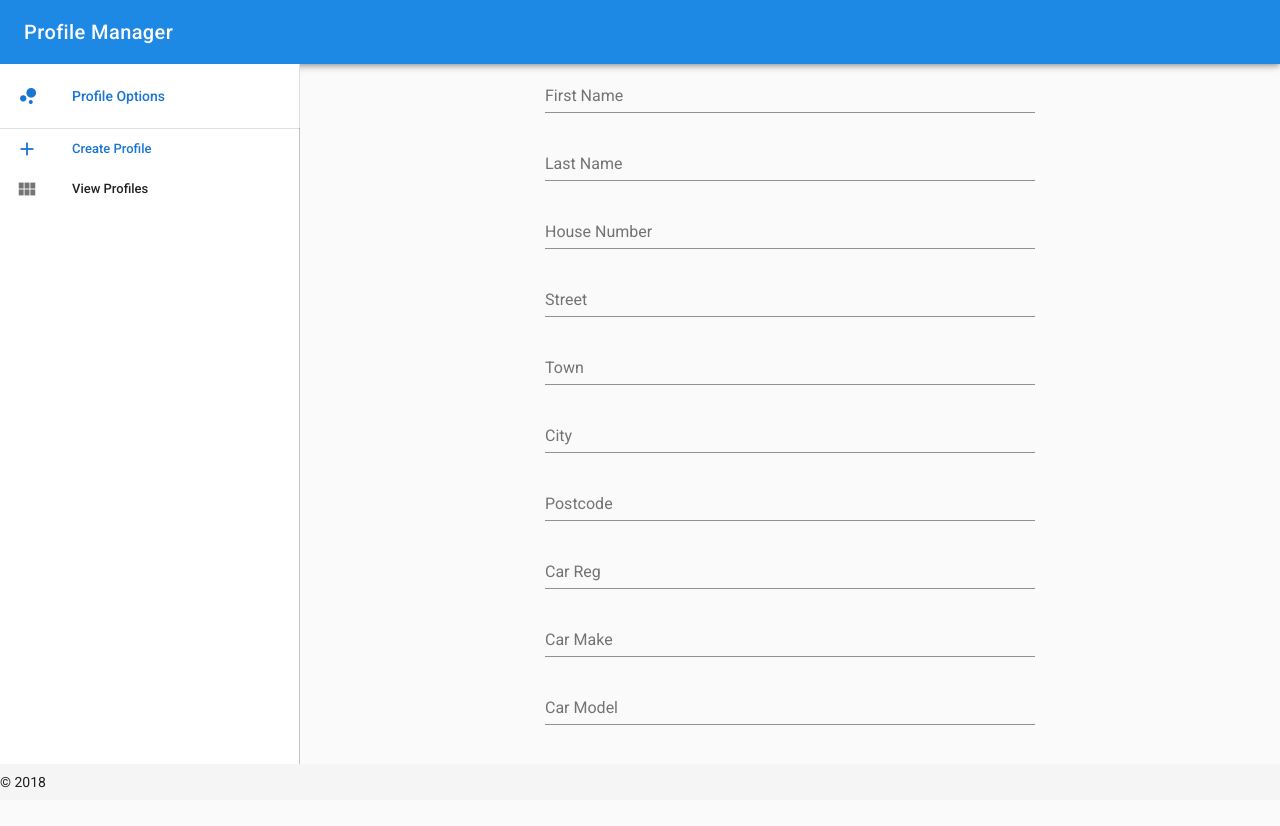
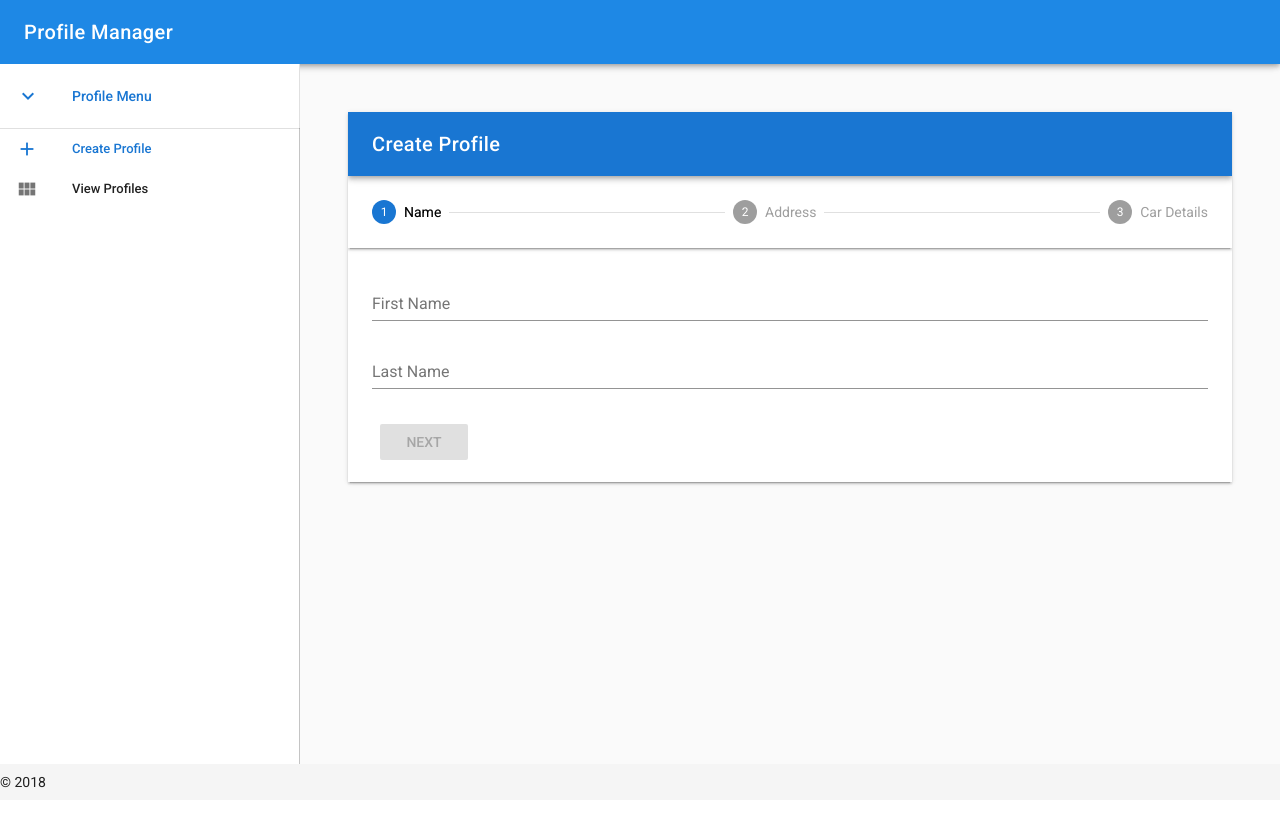
Before and after one commit to dfeg88/vue-profiles-frontend, a Vue app: page /#/create in a window 1280 px wide. Shown: the top 826 px of the page. After the commit the page ends 800 px from the top, so only its background shows below. Built offline with nearby package versions, Linux system fonts and the light colour scheme.

Commit message:
create profile now a stepper and additional form validation added

```diff
--- a/src/App.vue
+++ b/src/App.vue
@@ -46,8 +46,8 @@ export default {
   data () {
     return {
       items: [{
-        icon: 'bubble_chart',
-        title: 'Profile Options'
+        icon: 'expand_more',
+        title: 'Profile Menu'
       }]
     }
   }
--- a/src/views/CreateProfile.vue
+++ b/src/views/CreateProfile.vue
@@ -1,8 +1,21 @@
 <template>
     <v-layout justify-center>
-        <v-flex lg6>
-            <div>
-                <v-form v-model="valid">
+        <v-flex xs12>
+          <v-form v-model="valid" class="pa-5" id="create-form">
+          <v-stepper v-model="e1">
+            <v-toolbar dark class="primary">
+              <v-toolbar-title>{{title}}</v-toolbar-title>
+            </v-toolbar>
+            <v-stepper-header>
+              <v-stepper-step :complete="e1 > 1" step="1">Name</v-stepper-step>
+              <v-divider></v-divider>
+              <v-stepper-step :complete="e1 > 2" step="2">Address</v-stepper-step>
+              <v-divider></v-divider>
+              <v-stepper-step step="3">Car Details</v-stepper-step>
+            </v-stepper-header>
+
+            <v-stepper-items>
+              <v-stepper-content step="1">
                 <v-text-field
                   v-model="profile.customer.firstName"
                   :rules="rules.firstNameRules"
@@ -15,51 +28,95 @@
                     label="Last Name"
                     required>
                 </v-text-field>
+                <v-btn
+                  class="mt-3"
+                  :disabled='!isComplete'
+                  color="primary"
+                  @click="e1 = 2"
+                >
+                  Next
+                </v-btn>
+              </v-stepper-content>
+              <v-stepper-content step="2">
                 <v-text-field
                   v-model="profile.address.houseNumber"
-                        label="House Number">
+                  label="House Number"
+                  required
+                  :rules="rules.rule">
                 </v-text-field>
                 <v-text-field
                     v-model="profile.address.street"
-                        label="Street">
+                    label="Street"
+                    required
+                    :rules="rules.rule">
                 </v-text-field>
                 <v-text-field
                     v-model="profile.address.town"
-                        label="Town">
+                    label="Town"
+                    required
+                    :rules="rules.rule">
                 </v-text-field>
                 <v-text-field
                     v-model="profile.address.city"
-                        label="City">
+                    label="City"
+                    required
+                    :rules="rules.rule">
                 </v-text-field>
                 <v-text-field
                     v-model="profile.address.postcode"
-                        label="Postcode">
+                    label="Postcode"
+                    required
+                    :rules="rules.rule">
                 </v-text-field>
+                <v-btn
+                  class="mt-3"
+                  :disabled="!isAddressComplete"
+                  color="primary"
+                  @click="e1 = 3"
+                >
+                  Next
+                </v-btn>
+                <v-btn flat @click="back" class="mt-3">Back</v-btn>
+              </v-stepper-content>
+              <v-stepper-content step="3">
                 <v-text-field
                   v-model="profile.car.registrationNumber"
-                        label="Car Reg">
+                  label="Car Reg"
+                  required
+                  :rules="rules.rule">
                 </v-text-field>
                 <v-text-field
                     v-model="profile.car.make"
-                        label="Car Make">
+                    label="Car Make"
+                    required
+                    :rules="rules.rule">
                 </v-text-field>
                 <v-text-field
                     v-model="profile.car.model"
-                        label="Car Model">
+                    label="Car Model"
+                    required
+                    :rules="rules.rule">
                 </v-text-field>
                 <v-text-field
                     type="number"
                     v-model="profile.car.engineSize"
-                        label="Engine Size">
+                    label="Engine Size"
+                    required
+                    :rules="rules.rule">
                 </v-text-field>
-                </v-form>
-            </div>
                 <v-btn
-                :disabled="!isComplete"
-                dark
-                @click="create">
+                  :disabled="!isCarDetailsComplete"
+                  class="mt-3"
+                  color="primary"
+                  @click="create"
+                >
                   Create Profile
                 </v-btn>
+                <v-btn flat @click="back" class="mt-3">Back</v-btn>
+              </v-stepper-content>
+            </v-stepper-items>
+          </v-stepper>
+        </v-form>
         </v-flex>
     </v-layout>
 </template>
@@ -68,6 +125,8 @@
 import ProfileService from '@/services/ProfileService'
 export default {
   data: () => ({
+    e1: 0,
+    title: 'Create Profile',
     valid: false,
     profile: {
       customer: {
@@ -90,12 +149,26 @@ export default {
     },
     rules: {
       firstNameRules: [v => !!v || "First name is required"],
-      lastNameRules: [v => !!v || "Last name is required"]
+      lastNameRules: [v => !!v || "Last name is required"],
+      rule: [v => !!v || "Field required"]
     }
   }),
   computed: {
       isComplete() {
         return this.profile.customer.firstName && this.profile.customer.lastName
+      },
+      isAddressComplete() {
+        return this.profile.address.houseNumber
+          && this.profile.address.street
+          && this.profile.address.town
+          && this.profile.address.city
+          && this.profile.address.postcode
+      },
+      isCarDetailsComplete() {
+        return this.profile.car.registrationNumber
+          && this.profile.car.make
+          && this.profile.car.model
+          && this.profile.car.engineSize
       }
   },
   methods: {
@@ -108,6 +181,9 @@ export default {
           } catch (err) {
               console.log(err)
           }
+      },
+      back () {
+        this.e1--
       }
   }
 };
--- a/src/views/ViewProfiles.vue
+++ b/src/views/ViewProfiles.vue
@@ -1,20 +1,18 @@
 <template>
   <v-layout row wrap>
     <v-flex
-            xs2
+      xs12 sm6 md4 lg3
       v-for="(profile, i) in profiles"
-            :key="i"
-            >
-            <v-card :class="{'ma-2': $vuetify.breakpoint.smAndDown, 'ma-2': $vuetify.breakpoint.mdAndUp}">
+      :key="i">
+      <v-card :class="{'ma-3': $vuetify.breakpoint.smAndDown, 'ma-3': $vuetify.breakpoint.mdAndUp}">
         <v-img
-                    src="https://cdn.vuetifyjs.com/images/parallax/material2.jpg"
+          src="https://iphonewalls.net/wp-content/uploads/2015/01/Cute%20Santa%20Claus%20Minimal%20Illustration%20iPhone%206%20Plus%20HD%20Wallpaper-320x480.jpg"
           gradient="to top right, rgba(100,115,201,.33), rgba(25,32,72,.7)"
           height="200px">
           <v-container
             fill-height
             fluid
-                    pa-2
-                    >
+            pa-2>
             <v-layout fill-height>
               <v-flex xs12 align-end flexbox>
                 <span class="headline white--text" v-text="profile.customer.firstName + ' ' + profile.customer.lastName"></span>
@@ -25,16 +23,17 @@
         <v-card-actions>
           <v-spacer></v-spacer>
           <v-btn icon @click="deleteProfile(profile)">
-                      <v-icon>delete</v-icon>
+            <v-icon color="red darken-3">delete</v-icon>
           </v-btn>
           <v-dialog v-model="dialog[profile.id]" max-width="500px" transition="dialog-bottom-transition" :key="profile.id">
             <v-btn icon slot="activator">
-                      <v-icon>edit</v-icon>
+              <v-icon color="primary">edit</v-icon>
             </v-btn>
             <v-card>
-                      <v-card-title>
+              <v-card-title class="primary white--text">
                 <span class="headline">Edit Profile</span>
               </v-card-title>
+              <v-divider></v-divider>
               <v-card-text>
                 <v-container grid-list-md>
                   <v-layout wrap>
@@ -112,7 +111,7 @@ export default {
     async deleteProfile(profile) {
       try {
         const confirmMessage = confirm(
-          `Are you sure you want to delete this profile?`
+          `Are you sure you want to delete the profile: ${profile.customer.firstName} ${profile.customer.lastName}?`
         );
         if (confirmMessage) {
           await ProfileService.delete(profile.id);
```
Lines whose indentation alone changed are shown as unchanged.
